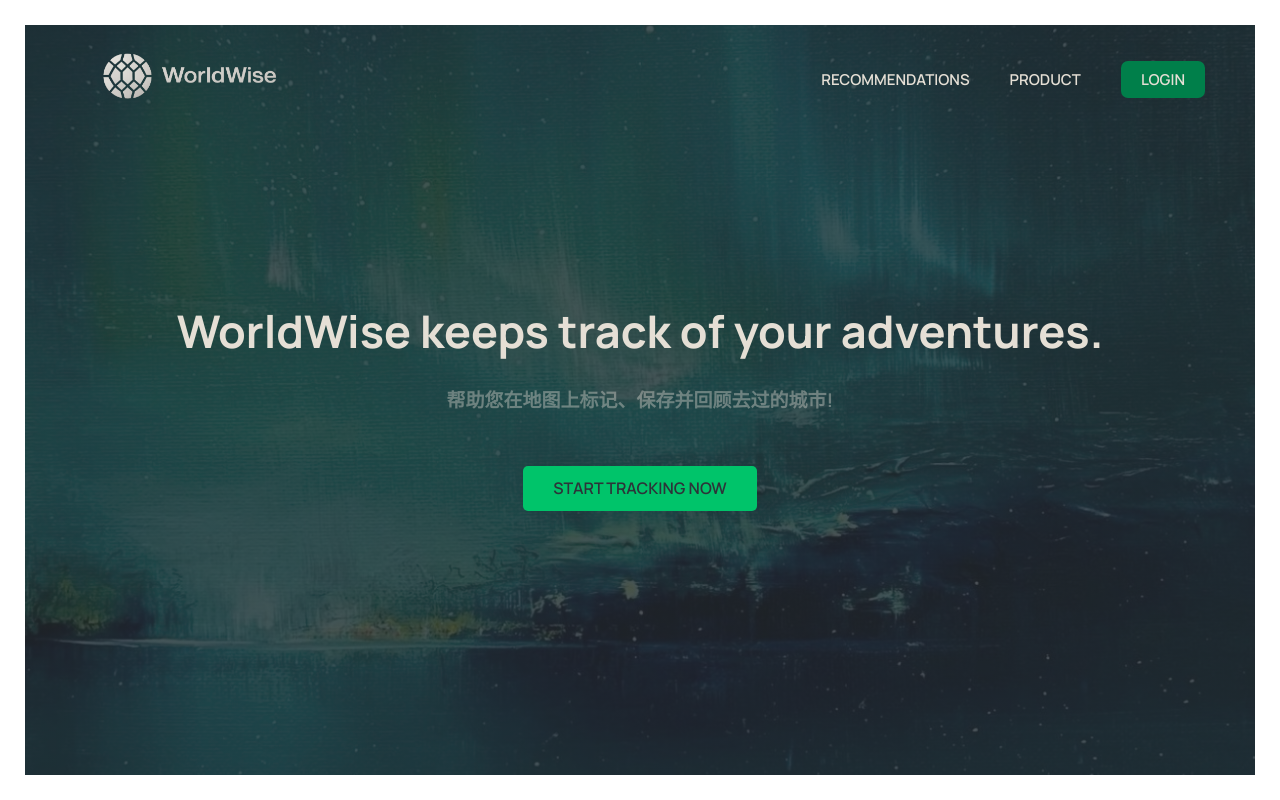
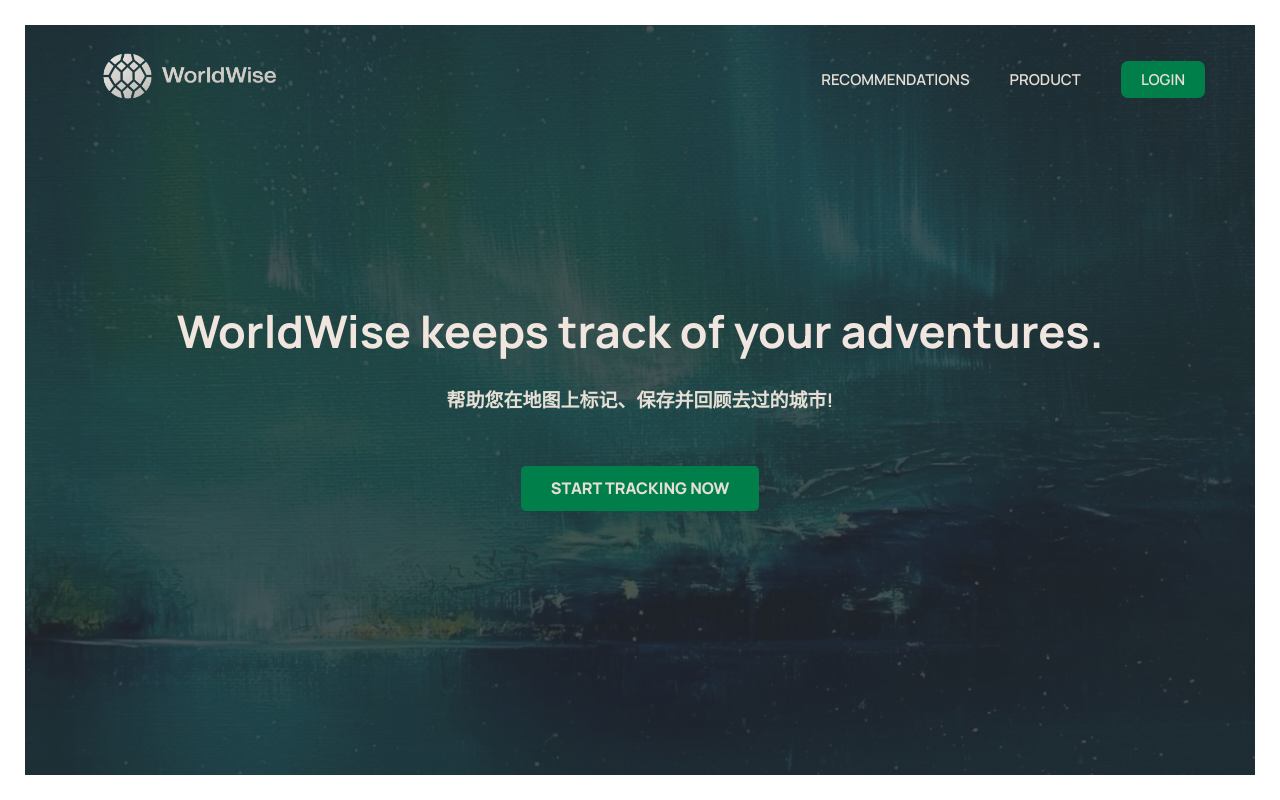
Before and after one commit to Akorlldas/Travel-Locations, a React (Vite) app: page / in a window 1280 px wide. Built offline with nearby package versions, Linux system fonts and the light colour scheme; no server answers.

Commit message:
change css style

```diff
--- a/src/components/Button.module.css
+++ b/src/components/Button.module.css
@@ -29,7 +29,7 @@
   bottom: 4rem;
   left: 50%;
   transform: translateX(-50%);
-  background-color: #e5dfd5;
+  background-color: #f1e6df;
   color: #007f4a;
   box-shadow: 0 0.4rem 1.2rem rgba(36, 42, 46, 0.16);
 }
--- a/src/index.css
+++ b/src/index.css
@@ -4,9 +4,6 @@
 
 /* These CSS variables are global, so they are available in all CSS modules */
 :root {
-  --color-brand--1: #ffb545;
-  --color-brand--2: #00c46a;
-
   --color-dark--0: #242a2e;
   --color-dark--1: #2d3439;
   --color-dark--2: #42484d;
@@ -28,7 +25,7 @@ html {
 
 body {
   font-family: "Manrope", sans-serif;
-  color: var(--color-light--2);
+  color: #e5dfd5;
   font-weight: 400;
   line-height: 1.6;
 }
@@ -52,27 +49,18 @@ textarea {
 
 input:focus {
   outline: none;
-  background-color: #fff;
+  background-color: #e6e4e0;
 }
 
 .cta:link,
 .cta:visited {
   display: inline-block;
-  background-color: var(--color-brand--2);
-  color: var(--color-dark--1);
+  background-color: #007f4a;
+  color: #e5dfd5;
   text-transform: uppercase;
   text-decoration: none;
   font-size: 1.6rem;
-  font-weight: 600;
+  font-weight: 1000;
   padding: 1rem 3rem;
   border-radius: 5px;
 }
-
-/*
-"importCSSModule": {
-    "prefix": "csm",
-    "scope": "javascript,typescript,javascriptreact",
-    "body": ["import styles from './${TM_FILENAME_BASE}.module.css'"],
-    "description": "Import CSS Module as `styles`"
-  },
-*/
--- a/src/pages/Homepage.module.css
+++ b/src/pages/Homepage.module.css
@@ -22,12 +22,12 @@
 .homepage h1 {
   font-size: 4.5rem;
   line-height: 1.3;
-  color: #e5dfd5;
+  color: #f1e6df;
 }
 
 .homepage h2 {
   width: 90%;
   font-size: 1.9rem;
-  color: #e5dfd564;
+  color: #e5dfd5;
   margin-bottom: 2.5rem;
 }
--- a/src/pages/Login.module.css
+++ b/src/pages/Login.module.css
@@ -28,3 +28,7 @@
 .row label {
   color: #e5dfd5;
 }
+
+.row input {
+  background-color: #e6e4e0;
+}
```
